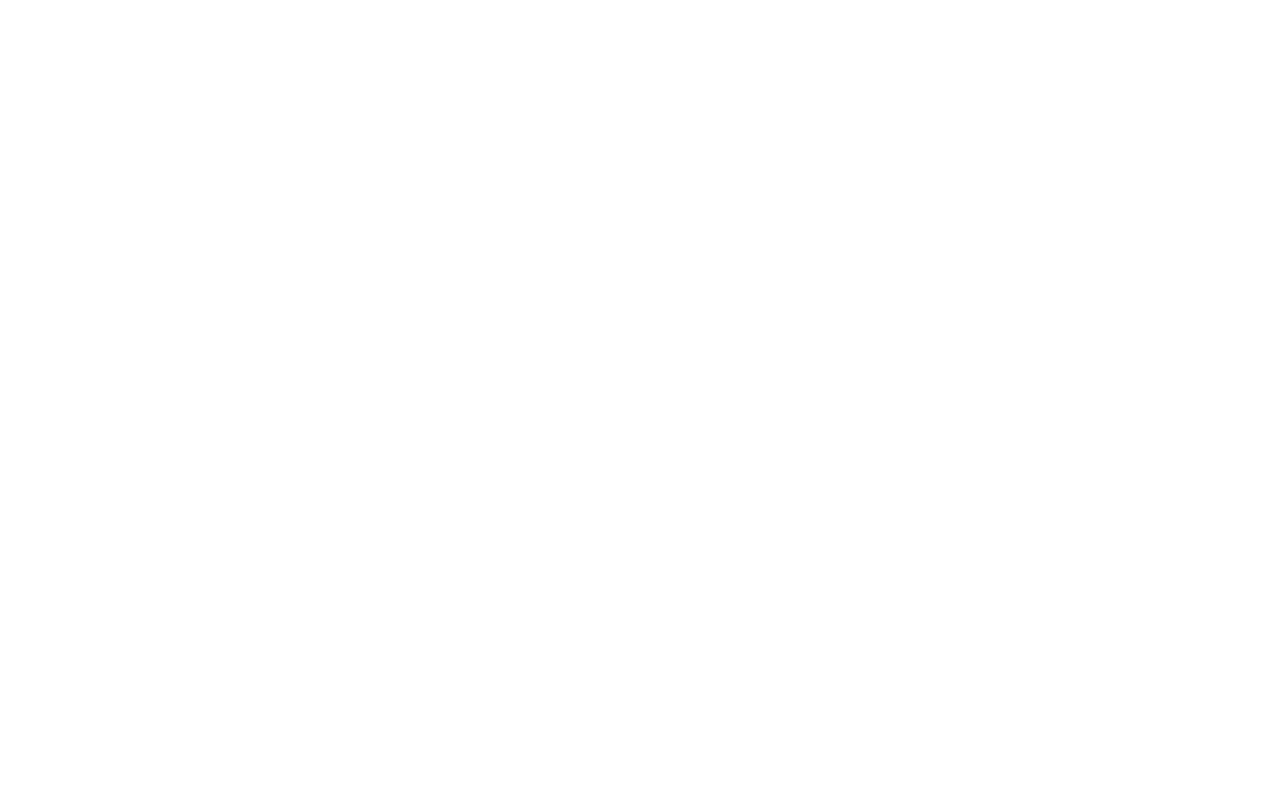
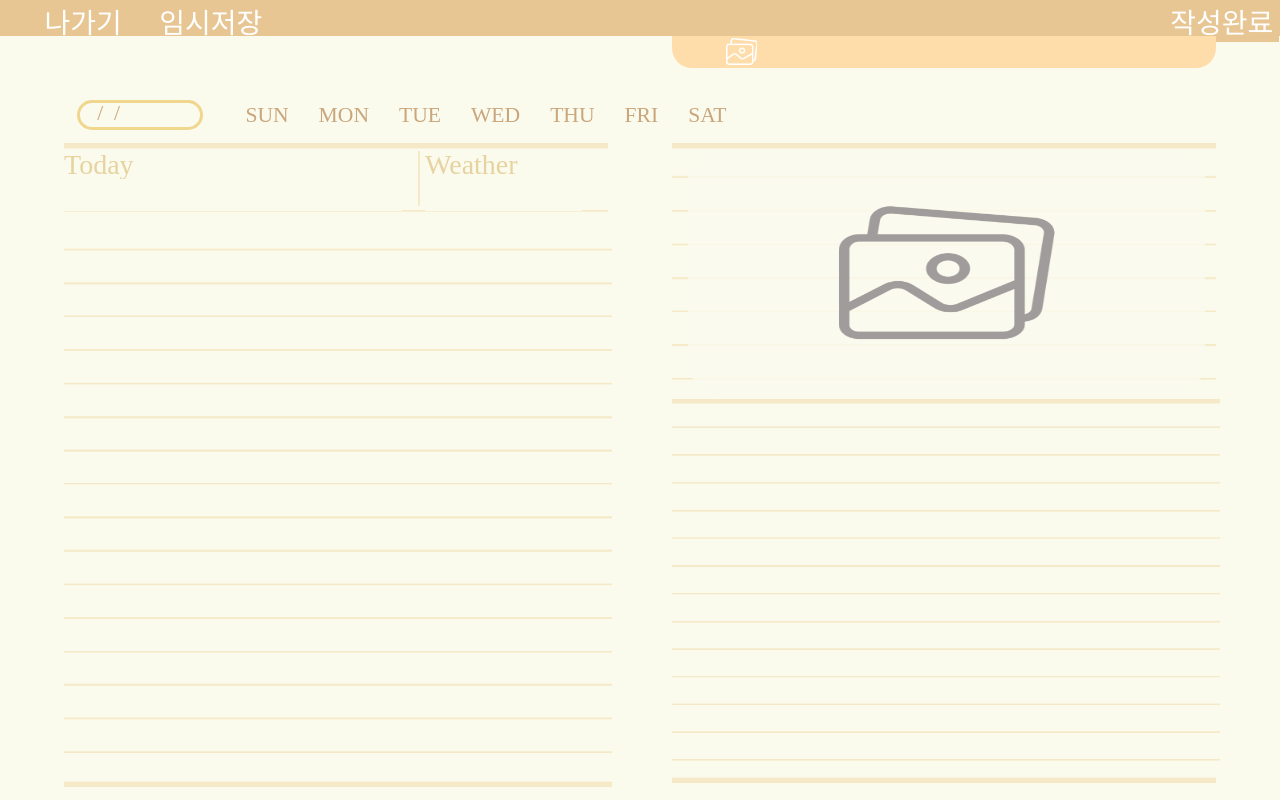
Before and after one commit to yss9/blueMemories-origin-, a React (Create React App) app in the folder frontend/: page /writtenDiary in a window 1280 px wide. Before the commit this address had no page. Built offline with nearby package versions, Linux system fonts and the light colour scheme.

Commit message:
sentiment update1

```diff
--- a/frontend/src/App.js
+++ b/frontend/src/App.js
@@ -16,6 +16,7 @@
 
 import {Helmet} from "react-helmet";
 import CreateDiaryPage from "./pages/storageDiary/CreateDiaryPage";
+import WrittenDiaryForm from "./pages/storageDiary/WrittenDiaryPage";
 
 
 function App() {
@@ -51,8 +52,10 @@
                 <Route path="/WriteNovel" element={<WriteNovelPage />} />
                 {/* <WriteDrawBook /> */}
                 <Route path="/WriteDrawBook" element={<WriteDrawBookPage />} />
-                {/* <DiaryTest /> */}
+                {/* <DiaryForm /> */}
                 <Route path="/diaryWrite" element={<CreateDiaryPage />} />
+                {/* <WrittenDiary /> */}
+                <Route path="/writtenDiary" element={<WrittenDiaryForm />} />
             </Routes>
         </BrowserRouter>
     );
--- a/frontend/src/pages/storageDiary/CreateDiaryPage.js
+++ b/frontend/src/pages/storageDiary/CreateDiaryPage.js
@@ -1,4 +1,4 @@
-import React, {useRef, useState} from 'react';
+import React, {useEffect, useRef, useState} from 'react';
 import axios from 'axios';
 import {useLocation} from "react-router";
 import styled from "styled-components";
@@ -168,6 +168,7 @@
 
 `;
 
+
 const RightWriteDiaryBox=styled.textarea`
     background-image:url("/resourcesPng/writeDiaryPage/diaryWriteLine.png") ;
     background-size: cover;
@@ -175,13 +176,22 @@
     border: none;
     outline: none;
     resize: none;
-    font-size:3.7vh;
+    overflow: hidden;
+    font-size:3.3vh;
     font-family: GangwonEduSaeeum;
     color: #9C876E;
     width: 100%;
-    height: 100%;
+    height: 56%;
 
 `;
+
+const ImageBox=styled.div`
+    width: 95%;
+    height: 40%;
+    margin-left: 3%;
+    background-size: cover;
+
+`
 
 const WeekdayContainer = styled.div`
     display: flex;
@@ -204,32 +214,41 @@
     const [title, setTitle] = useState('');
     const [content1,setContent1] = useState('');
     const [content2 ,setContent2]=useState('');
-    const [image1, setImage1] = useState(null);
+    const [file, setFile] = useState(null);
     const [weather, setWeather] = useState('');
     const [response, setResponse] = useState('');
     const {year, month, day, weekdayIndex} = location.state || {}; // 넘겨받은 상태가 없는 경우를 대비해 기본값 설정
     const fileInputRef = useRef(null);
+    const [previewUrl, setPreviewUrl] = useState("/resourcesPng/writeDiaryPage/imageReload.png");
 
-    const handleInput=(setContent)=>(e)=>{
+
+    const handleInput = (setContent) => (e) => {
         const textarea = e.target;
         const isOverflowing = textarea.scrollHeight > textarea.clientHeight;
-        if(!isOverflowing){
+        if (!isOverflowing) {
             setContent(textarea.value);
         }
     };
 
 
+
     const handleDiaryCreate = () => {
 
         const content = content1 + '\n' + content2;
-
         const formData = new FormData();
         formData.append('title', title);
         formData.append('content', content);
         formData.append('weather', weather);
-        if (image1) formData.append('image1', image1);
+        formData.append('year',[year]);
+        formData.append('month',[month]);
+        formData.append('day',[day]);
+        formData.append('weekdayIndex',[weekdayIndex]);
 
-        axios.post('http://localhost:8080/api/{id}/posting', formData, {
+        if (file){
+            formData.append('file', file);
+        }
+
+        axios.post('http://localhost:8080/api/posting', formData, {
             headers: {
                 'Content-Type': 'multipart/form-data'
             }
@@ -237,7 +256,7 @@
             .then(res => {
                 setResponse(res.data);
                 console.log(response);
-                navigate('/login');
+                navigate('/storageDiary');
             })
             .catch(error => {
                 console.error('Error during diary creation:', error);
@@ -257,8 +276,15 @@
     // 파일이 선택되었을 때 실행될 핸들러
     const handleFileChange = (event) => {
         const file = event.target.files[0];
-        console.log(file); // 선택된 파일 로그 출력
-        // 파일 처리 로직 작성
+        if (file) {
+            setFile(file); // 상태 업데이트
+            const reader = new FileReader();
+
+            reader.onloadend = () =>{
+                setPreviewUrl(reader.result);
+            };
+            reader.readAsDataURL(file);
+        }
     };
 
 
@@ -330,6 +356,11 @@
                             </FileUploadBox>
                         </FileUploadContainer>
                         <RightDiaryTextContainer>
+                            <ImageBox>
+                                {previewUrl && (
+                                 <img src={previewUrl} alt="Preview" style={{width:'100%', height:'95%',marginTop:"1.5%"}}/>
+                                )}
+                            </ImageBox>
                             <RightWriteDiaryBox value={content2} onInput={handleInput(setContent2)} onChange={(e) => setContent2(e.target.value)}>
                             </RightWriteDiaryBox>
                         </RightDiaryTextContainer>
@@ -341,3 +372,7 @@
 }
 
 export default GeneralDiaryForm;
+export {Container, Head, Body, LeftContainer, RightContainer, DateContainer, FileUploadContainer, LeftDiaryTextContainer,
+    RightDiaryTextContainer, DateBox, WeekBox, TitleWeatherContainer, TitleBox, WeatherBox, LeftDiaryWriteContainer,
+    WriteDiaryBox, RightWriteDiaryBox, ImageBox, WeekdayContainer, Day, TextAreaContainer, HeadNavButton, FileUploadBox,
+    ImageUploadButton };
--- a/frontend/src/pages/storageDiary/WrittenDiaryPage.js
+++ b/frontend/src/pages/storageDiary/WrittenDiaryPage.js
@@ -0,0 +1,175 @@
+import React, {useEffect, useRef, useState} from 'react';
+import axios from 'axios';
+import {useLocation} from "react-router";
+import {useNavigate} from "react-router-dom";
+import {Container, Head, Body, LeftContainer, RightContainer, DateContainer, FileUploadContainer, LeftDiaryTextContainer,
+    RightDiaryTextContainer, DateBox, WeekBox, TitleWeatherContainer, TitleBox, WeatherBox, LeftDiaryWriteContainer,
+    WriteDiaryBox, RightWriteDiaryBox, ImageBox, WeekdayContainer, Day, TextAreaContainer, HeadNavButton, FileUploadBox,
+    ImageUploadButton} from "../storageDiary/CreateDiaryPage"
+
+
+
+function WrittenDiaryForm() {
+    const location = useLocation();
+    const navigate = useNavigate();
+    const [title, setTitle] = useState('');
+    const [content1,setContent1] = useState('');
+    const [content2 ,setContent2]=useState('');
+    const [file, setFile] = useState(null);
+    const [weather, setWeather] = useState('');
+    const [response, setResponse] = useState('');
+    const {year, month, day, weekdayIndex} = location.state || {}; // 넘겨받은 상태가 없는 경우를 대비해 기본값 설정
+    const fileInputRef = useRef(null);
+    const [previewUrl, setPreviewUrl] = useState("/resourcesPng/writeDiaryPage/imageReload.png");
+
+
+    const handleInput = (setContent) => (e) => {
+        const textarea = e.target;
+        const isOverflowing = textarea.scrollHeight > textarea.clientHeight;
+        if (!isOverflowing) {
+            setContent(textarea.value);
+        }
+    };
+
+
+
+    const handleDiaryCreate = () => {
+
+        const content = content1 + '\n' + content2;
+        const formData = new FormData();
+        formData.append('title', title);
+        formData.append('content', content);
+        formData.append('weather', weather);
+        formData.append('year',[year]);
+        formData.append('month',[month]);
+        formData.append('day',[day]);
+        formData.append('weekdayIndex',[weekdayIndex]);
+
+        if (file){
+            formData.append('file', file);
+        }
+
+        axios.post('http://localhost:8080/api/posting', formData, {
+            headers: {
+                'Content-Type': 'multipart/form-data'
+            }
+        })
+            .then(res => {
+                setResponse(res.data);
+                console.log(response);
+                navigate('/storageDiary');
+            })
+            .catch(error => {
+                console.error('Error during diary creation:', error);
+            });
+
+    };
+
+    const goStorageDiary = () => {
+        navigate('/storageDiary');
+    }
+
+    // div 클릭시 input 태그의 클릭 이벤트 트리거
+    const handleDivClick = () => {
+        fileInputRef.current.click();
+    };
+
+    // 파일이 선택되었을 때 실행될 핸들러
+    const handleFileChange = (event) => {
+        const file = event.target.files[0];
+        if (file) {
+            setFile(file); // 상태 업데이트
+            const reader = new FileReader();
+
+            reader.onloadend = () =>{
+                setPreviewUrl(reader.result);
+            };
+            reader.readAsDataURL(file);
+        }
+    };
+
+
+    const weekdays = ['SUN', 'MON', 'TUE', 'WED', 'THU', 'FRI', 'SAT'];
+
+    const WeekdaysHighlighter = ({ selectedWeekday }) => {
+        return (
+            <WeekdayContainer>
+                {weekdays.map((day, index) => (
+                    <Day key={day} isSelected={index === selectedWeekday}>
+                        {day}
+                    </Day>
+                ))}
+            </WeekdayContainer>
+        );
+    };
+
+    return (
+        <div>
+            <Container>
+                <Head>
+                    <HeadNavButton onClick={goStorageDiary} style={{marginLeft:"3%"}}>나가기</HeadNavButton>
+                    <HeadNavButton style={{marginLeft:"2%"}}>임시저장</HeadNavButton>
+                    <HeadNavButton onClick={handleDiaryCreate} style={{marginLeft:"70%"}}>작성완료</HeadNavButton>
+                </Head>
+                <Body>
+                    <LeftContainer>
+                        <DateContainer>
+                            <DateBox>
+                                <div style={{display: "flex", marginLeft: "10%"}}>
+                                    {year}
+                                    <div style={{display: "flex", marginLeft: "5%", marginRight: "5%"}}> /</div>
+                                    {month}
+                                    <div style={{display: "flex", marginLeft: "5%", marginRight: "5%"}}> /</div>
+                                    {day}
+                                </div>
+                            </DateBox>
+                            <WeekBox>
+                                <WeekdaysHighlighter selectedWeekday={weekdayIndex}></WeekdaysHighlighter>
+                            </WeekBox>
+                        </DateContainer>
+                        <LeftDiaryTextContainer>
+                            <TitleWeatherContainer>
+                                <TitleBox>
+                                    <label style={{color:"#E7D3A0"}}>Today</label>
+                                    <TextAreaContainer value={title} onChange={(e) => setTitle(e.target.value)}></TextAreaContainer>
+                                </TitleBox>
+                                <WeatherBox>
+                                    <label style={{color:"#E7D3A0"}}>Weather</label>
+                                    <TextAreaContainer value={weather} onChange={(e) => setWeather(e.target.value)}></TextAreaContainer>
+                                </WeatherBox>
+                            </TitleWeatherContainer>
+                            <LeftDiaryWriteContainer>
+                                <WriteDiaryBox value={content1} onInput={handleInput(setContent1)} onChange={(e) => setContent1(e.target.value)}>
+                                </WriteDiaryBox>
+                            </LeftDiaryWriteContainer>
+                        </LeftDiaryTextContainer>
+                    </LeftContainer>
+                    <RightContainer>
+                        <FileUploadContainer>
+                            <FileUploadBox>
+                                <input
+                                    type="file"
+                                    ref={fileInputRef}
+                                    onChange={handleFileChange}
+                                    style={{display: 'none'}}
+                                />
+                                <ImageUploadButton onClick={handleDivClick}></ImageUploadButton>
+                            </FileUploadBox>
+                        </FileUploadContainer>
+                        <RightDiaryTextContainer>
+                            <ImageBox>
+                                {previewUrl && (
+                                    <img src={previewUrl} alt="Preview" style={{width:'100%', height:'95%',marginTop:"1.5%"}}/>
+                                )}
+                            </ImageBox>
+                            <RightWriteDiaryBox value={content2} onInput={handleInput(setContent2)} onChange={(e) => setContent2(e.target.value)}>
+                            </RightWriteDiaryBox>
+                        </RightDiaryTextContainer>
+                    </RightContainer>
+                </Body>
+            </Container>
+        </div>
+    );
+}
+
+export default WrittenDiaryForm;
```
Also changed, not shown: 6 other files (tests, documents, lock files or other folders).
